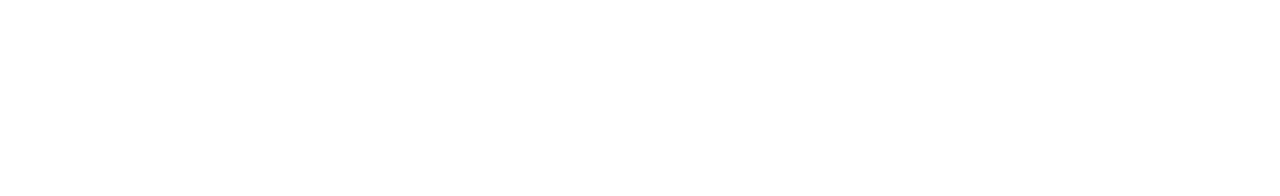
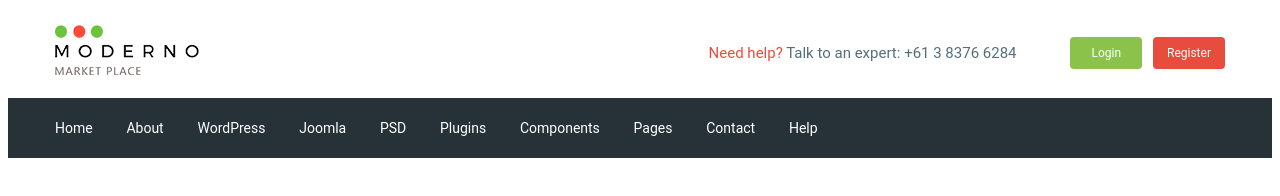
Before and after one commit to DimaBakhtin1111/moderno, a website: page src/index.html in a window 1280 px wide. Drawn offline with nearby package versions, Linux system fonts and the light colour scheme; files that its build step writes are made by us from their sources; a web font is replaced by a local one.

Commit message:
added header

```diff
--- a/gulpfile.js
+++ b/gulpfile.js
@@ -14,6 +14,8 @@ const uglify = require('gulp-uglify');
 const svgo = require('gulp-svgo');
 const svgSprite = require('gulp-svg-sprite');
 const gulpif = require('gulp-if');
+const ttf2woff = require('gulp-ttf2woff');
+const ttf2woff2 = require('gulp-ttf2woff2');
 
 const env = process.env.NODE_ENV;
 
@@ -33,11 +35,17 @@ task('copy:html', () => {
     .pipe(reload({stream:true}))
 });
 
-task('fonts', () => {
-    return src(`${SRC_PATH}/fonts/**/*`)
-    .pipe(dest('dist'))
+task('fonts:ttf2woff', () => {
+    return src(`${SRC_PATH}/fonts/*.ttf`)
+    .pipe(ttf2woff())
+    .pipe(dest('dist/fonts'))
 });
 
+task('fonts:ttf2woff2', () => {
+    return src(`${SRC_PATH}/fonts/*.ttf`)
+    .pipe(ttf2woff2())
+    .pipe(dest('dist/fonts'))
+});
 
 task('styles', () => {
     return src([...STYLES_LIBS,`${SRC_PATH}/styles/main.scss`])
@@ -72,7 +80,7 @@ task('scripts', () => {
 
 task('images', () => {
     return src([`${SRC_PATH}/images/**/*.jpg`,`${SRC_PATH}/images/**/*.png`,`${SRC_PATH}/images/**/*.webp`])
-    .pipe(dest('dist'));
+    .pipe(dest('dist/images'));
 });
 
 task('icons', () => {
@@ -111,5 +119,5 @@ task('watch', () => {
     watch(`./${SRC_PATH}/images/**/*`, series('images'));
 });
 
-task('default', series('clean', parallel('copy:html', 'styles', 'scripts', 'images', 'icons'), parallel('watch', 'server')));
-task('build', series('clean', parallel('copy:html', 'styles', 'scripts', 'images', 'icons')));
+task('default', series('clean', parallel('copy:html', 'styles', 'scripts','fonts:ttf2woff','fonts:ttf2woff2', 'images', 'icons'), parallel('watch', 'server')));
+task('build', series('clean', parallel('copy:html', 'styles', 'scripts', 'fonts:ttf2woff','fonts:ttf2woff2','images', 'icons')));
--- a/package.json
+++ b/package.json
@@ -28,6 +28,8 @@
     "gulp-sourcemaps": "^3.0.0",
     "gulp-svg-sprite": "^1.5.0",
     "gulp-svgo": "^2.2.1",
+    "gulp-ttf2woff": "^1.1.1",
+    "gulp-ttf2woff2": "^3.0.0",
     "gulp-uglify": "^3.0.2",
     "node-sass": "^5.0.0"
   },
--- a/src/index.html
+++ b/src/index.html
@@ -4,14 +4,79 @@
 <head>
     <meta charset="UTF-8">
     <meta name="viewport" content="width=device-width, initial-scale=1.0">
-    <title>Document</title>
+    <title>Moderno</title>
     <link rel="stylesheet" href="main.min.css">
+    <script src="main.min.js" defer></script>
 </head>
 
 <body>
     <div class="wrapper">
         <div class="wrapper__content">
-            <header class="header"></header>
+            <header class="header">
+                <div class="header__top">
+                    <div class="container">
+                        <div class="header__top-inner">
+                            <div class="header__logo">
+                                <a href="#">
+                                    <img src="images/logo.png" alt="">
+                                </a>
+                            </div>
+                            <div class="header__text">
+                                <a href="#">
+                                    <span>Need help?</span>
+                                </a>
+                                Talk to an expert:
+                                <a class="header__phone" href="tel:61383766284">
+                                    +61 3 8376 6284
+                                </a>
+                            </div>
+                            <div class="header__box">
+                                <a class="basket" href="#"></a>
+                                <a class="header__btn header__btn-login" href="">Login</a>
+                                <a class="header__btn header__btn-register" href="">Register</a>
+                            </div>
+                        </div>
+                    </div>
+                </div>
+                <div class="header__menu">
+                    <div class="container">
+                        <nav class="menu">
+                            <ul class="menu__list">
+                                <li class="menu__item">
+                                    <a class="menu__link" href="#">Home</a>
+                                </li>
+                                <li class="menu__item">
+                                    <a class="menu__link" href="#">About</a>
+                                </li>
+                                <li class="menu__item">
+                                    <a class="menu__link" href="#">WordPress</a>
+                                </li>
+                                <li class="menu__item">
+                                    <a class="menu__link" href="#">Joomla</a>
+                                </li>
+                                <li class="menu__item">
+                                    <a class="menu__link" href="#">PSD</a>
+                                </li>
+                                <li class="menu__item">
+                                    <a class="menu__link" href="#">Plugins</a>
+                                </li>
+                                <li class="menu__item">
+                                    <a class="menu__link" href="#">Components</a>
+                                </li>
+                                <li class="menu__item">
+                                    <a class="menu__link" href="#">Pages</a>
+                                </li>
+                                <li class="menu__item">
+                                    <a class="menu__link" href="#">Contact</a>
+                                </li>
+                                <li class="menu__item">
+                                    <a class="menu__link" href="#">Help</a>
+                                </li>
+                            </ul>
+                        </nav>
+                    </div>
+                </div>
+            </header>
             <main class="main-content"></main>
         </div>
         <div class="footer"></div>
--- /dev/null
+++ b/src/styles/blocks/header.scss
@@ -0,0 +1,58 @@
+.header__top-inner {
+    display: flex;
+    justify-content: space-between;
+    min-height: 90px;
+    align-items: center;
+}
+
+.header__text {
+    margin-left: auto;
+    margin-right: 50px;
+
+    span {
+        color: $red;
+    }
+}
+
+.header__btn {
+    padding: 4px;
+    width: 72px;
+    text-align: center;
+    font-size: 12px;
+    border-radius: 4px;
+    color: #ffffff;
+
+    &-login {
+        background-color: $green;
+    }
+
+    &-register {
+        background-color: $red;
+        margin-left: 7px;
+    }
+}
+
+.header__menu {
+    background-color: $bg;
+}
+
+.menu {
+    display: flex;
+    align-items: center;
+    height: 60px;
+}
+
+.menu__item {
+    display: inline-block;
+    margin-right: 30px;
+
+    &:last-child {
+        margin-right: 0;
+    }
+}
+
+.menu__link {
+    color: #ffffff;
+    font-size: 14px;
+    line-height: 30px;
+}
--- /dev/null
+++ b/src/styles/layout/_vars.scss
@@ -0,0 +1,4 @@
+$text: #546e7a;
+$red: #e74c3c;
+$green: #8bc34a;
+$bg: #263238;
--- a/src/styles/layout/fonts.scss
+++ b/src/styles/layout/fonts.scss
@@ -0,0 +1,26 @@
+@font-face {
+    font-family: "Roboto";
+    src: url("./fonts/Roboto-Regular.woff2") format('woff2'),
+        url("./fonts/Roboto-Regular.woff") format('woff');
+    font-style: normal;
+    font-weight: 400;
+    font-display: swap;
+}
+
+@font-face {
+    font-family: "Roboto";
+    src: url("./fonts/Roboto-Medium.woff2") format('woff2'),
+        url("./fonts/Roboto-Medium.woff") format('woff');
+    font-style: normal;
+    font-weight: 500;
+    font-display: swap;
+}
+
+@font-face {
+    font-family: "Roboto";
+    src: url("./fonts/Roboto-Bold.woff2") format('woff2'),
+        url("./fonts/Roboto-Bold.woff") format('woff');
+    font-style: normal;
+    font-weight: 700;
+    font-display: swap;
+}
--- a/src/styles/layout/global.scss
+++ b/src/styles/layout/global.scss
@@ -8,6 +8,11 @@ body {
 }
 
 body {
+    font-family: "Roboto";
+    font-weight: 400;
+    font-size: 15px;
+    line-height: 24px;
+    color: $text;
     min-width: 320px;
     overflow-x: hidden;
 }
@@ -57,6 +62,7 @@ li {
 
 
 .container {
+    max-width: 1200px;
     padding: 0 15px;
     margin: 0 auto;
 }
```
Also changed, not shown: src/fonts/Roboto-Bold.ttf (added), src/fonts/Roboto-Medium.ttf (added), src/fonts/Roboto-Regular.ttf (added), src/images/logo.png (added), 1 other file.
